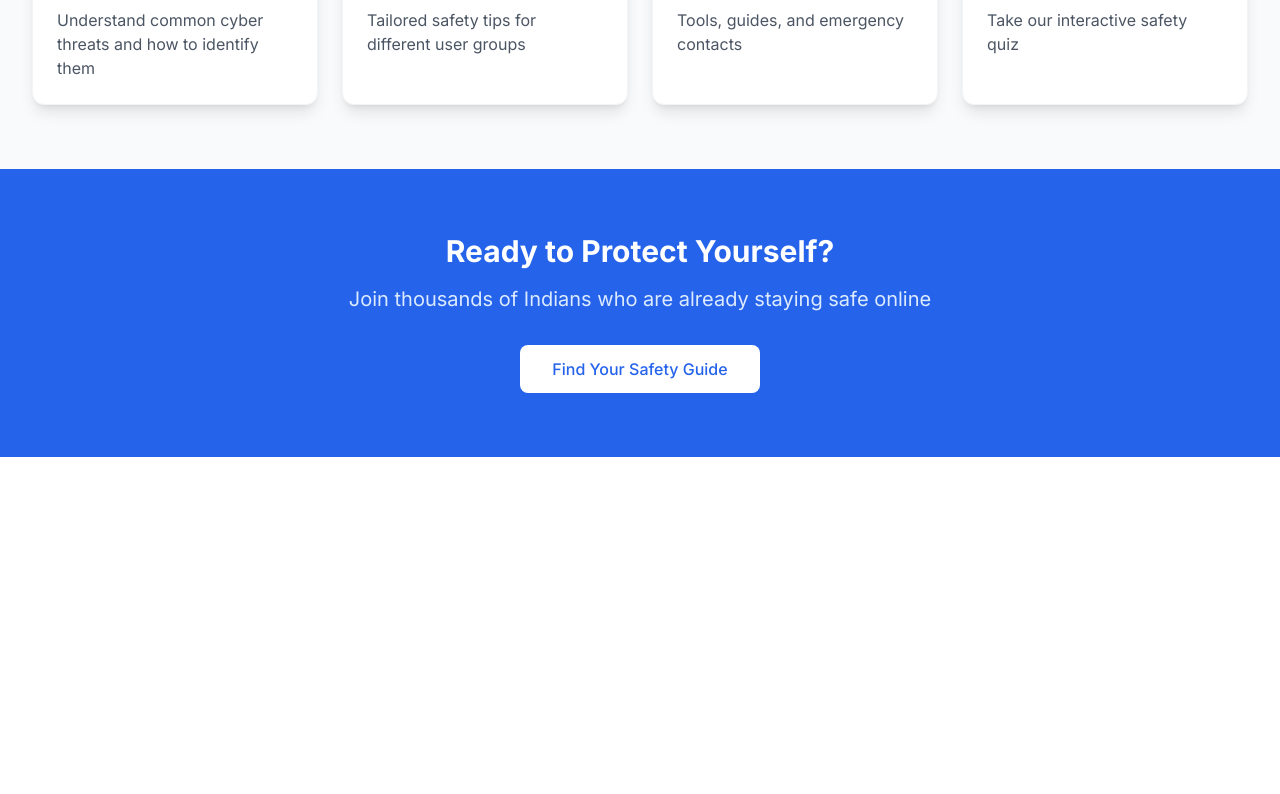
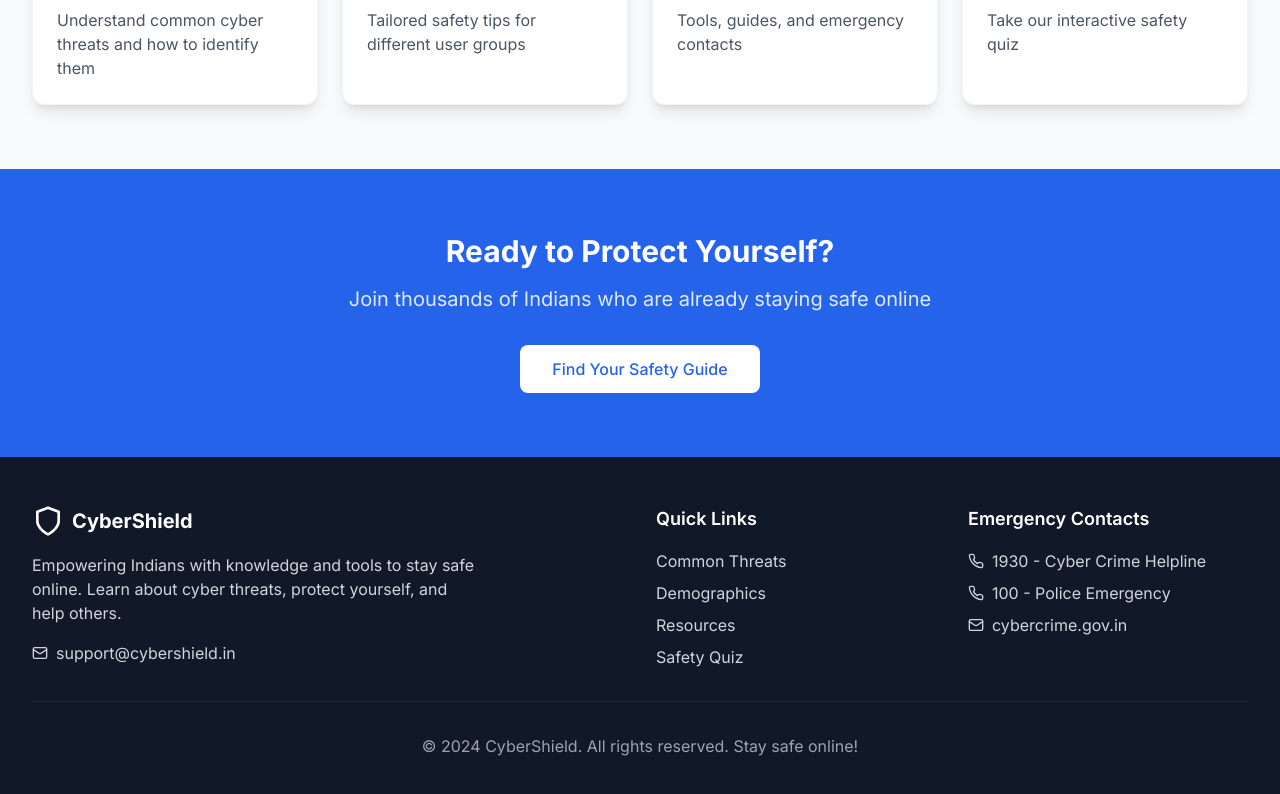
Before and after one commit to nikhiljainnnn/Hacktopus-Prime, a React (Vite) app: page / in a window 1280 px wide. Shown: the part 1145-1939 px from the top of the page. Before the commit the page ends 1602 px from the top, so only its background shows below. Built offline with nearby package versions, Linux system fonts and the light colour scheme.

Commit message:
Footer added

```diff
--- a/src/App.jsx
+++ b/src/App.jsx
@@ -1,5 +1,6 @@
 import React from 'react'
 import Home from './pages/Home'
+import Footer from './components/Footer'
 
 function App() {
   return (
@@ -7,6 +8,7 @@ function App() {
       <main>
         <Home />
       </main>
+      <Footer />
     </div>
   )
 }
--- /dev/null
+++ b/src/components/Footer.jsx
@@ -0,0 +1,66 @@
+import React from 'react'
+import { Shield, Mail, Phone } from 'lucide-react'
+
+const Footer = () => {
+  return (
+    <footer className="bg-gray-900 text-white">
+      <div className="max-w-7xl mx-auto px-4 sm:px-6 lg:px-8 py-12">
+        <div className="grid grid-cols-1 md:grid-cols-4 gap-8">
+          {/* Brand Section */}
+          <div className="col-span-1 md:col-span-2">
+            <div className="flex items-center space-x-2 mb-4">
+              <Shield className="h-8 w-8 text-primary-400" />
+              <span className="text-xl font-bold">CyberShield</span>
+            </div>
+            <p className="text-gray-300 mb-4 max-w-md">
+              Empowering Indians with knowledge and tools to stay safe online.
+              Learn about cyber threats, protect yourself, and help others.
+            </p>
+            <div className="flex space-x-4">
+              <div className="flex items-center space-x-2 text-gray-300">
+                <Mail className="h-4 w-4" />
+                <span>support@cybershield.in</span>
+              </div>
+            </div>
+          </div>
+
+          {/* Quick Links */}
+          <div>
+            <h3 className="text-lg font-semibold mb-4">Quick Links</h3>
+            <ul className="space-y-2">
+              <li className="text-gray-300">Common Threats</li>
+              <li className="text-gray-300">Demographics</li>
+              <li className="text-gray-300">Resources</li>
+              <li className="text-gray-300">Safety Quiz</li>
+            </ul>
+          </div>
+
+          {/* Emergency Contacts */}
+          <div>
+            <h3 className="text-lg font-semibold mb-4">Emergency Contacts</h3>
+            <ul className="space-y-2 text-gray-300">
+              <li className="flex items-center space-x-2">
+                <Phone className="h-4 w-4" />
+                <span>1930 - Cyber Crime Helpline</span>
+              </li>
+              <li className="flex items-center space-x-2">
+                <Phone className="h-4 w-4" />
+                <span>100 - Police Emergency</span>
+              </li>
+              <li className="flex items-center space-x-2">
+                <Mail className="h-4 w-4" />
+                <span>cybercrime.gov.in</span>
+              </li>
+            </ul>
+          </div>
+        </div>
+
+        <div className="border-t border-gray-800 mt-8 pt-8 text-center text-gray-400">
+          <p>&copy; 2024 CyberShield. All rights reserved. Stay safe online!</p>
+        </div>
+      </div>
+    </footer>
+  )
+}
+
+export default Footer
```
